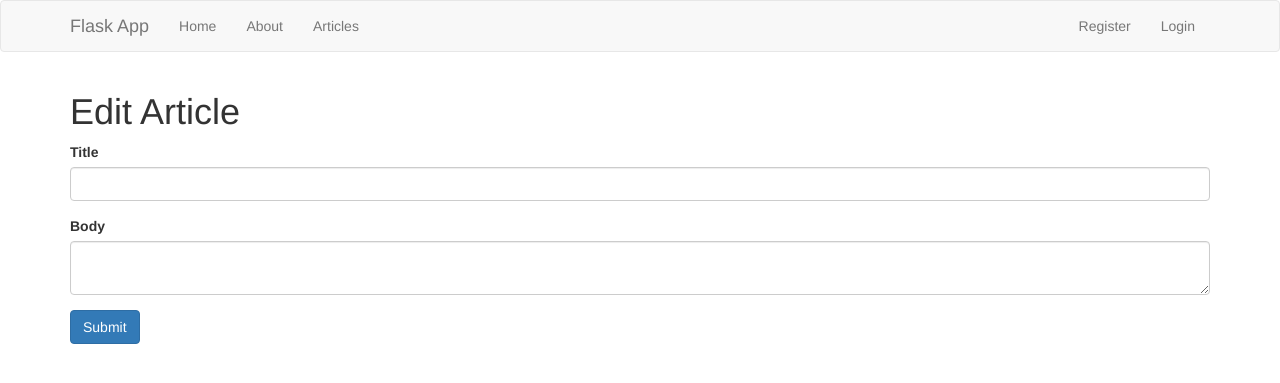
After one commit to zgallagher08/flask_app, a Flask app: template templates/edit_article.html in a window 1280 px wide. The commit adds this page. Shown: the top 383 px of the page. Run offline with Flask 2, Linux system fonts and the light colour scheme; the template is opened without the code that fills it: values that come from a table or form of the project are taken from there, others are empty; some libraries are stand-ins or nearby versions.

Commit message:
Edit and Delete Articles

```diff
--- a/app.py
+++ b/app.py
@@ -193,6 +193,56 @@ def add_article():
     return redirect(url_for('dashboard'))
   return render_template('add_article.html', form=form)
 
+# Edit Article Form
+class ArticleForm(Form):
+  title = StringField('Title', [validators.Length(min=1, max=200)])
+  body = TextAreaField('Body', [validators.Length(min=30)])
+
+# Dashboard
+app.route('/edit_article/<string:id>', methods=['GET', 'POST'])
+# @is_logged_in
+def edit_article(id):
+  cur = mysql.connection.cursor()
+
+  # Get Article by ID
+  result = cur.execute('SELECT * FROM articles WHERE id = %s', [id])
+
+  article = cur.fetchone()
+
+  form = ArticleForm(request.form)
+
+  form.title.data = article['title']
+  form.title.data = article['body']
+
+  if request.method == 'POST' and form.validate():
+    title = request.form['title']
+    body = request.form['body']
+
+    cur.execute("UPDATE articles SET title=%s, body=%S WHERE id=%s", (title, body, id))
+
+    mysql.connection.commit()
+
+    cur.close()
+
+    flash('Article created', 'success')
+    return redirect(url_for('dashboard'))
+  return render_template('edit_article.html', form=form)
+
+@app.route('/delete_article/<string:id>', methods=['POST'])
+# @is_logged_in
+def delete_article(id):
+  cur = mysql.connection.cursor()
+
+  cur.execute('DELETE FROM articles WHERE id=%s', [id])
+
+  mysql.connection.commit()
+
+  cur.close()
+
+  flash('Article Deleted', 'success')
+  return redirect(url_for('dashboard'))
+
+
 if __name__ == '__main__':
   app.secret_key='temp'
   app.run(debug=True)
--- /dev/null
+++ b/templates/edit_article.html
@@ -0,0 +1,15 @@
+{% extends 'layout.html' %}
+
+{% block body %}
+  <h1>Edit Article</h1>
+  {% from "includes/_formhelpers.html" import render_field %}
+  <form method="POST" action="">
+    <div class="form-group">
+      {{render_field(form.title, class_='form-control')}}
+    </div>
+    <div class="form-group">
+      {{render_field(form.body, class_='form-control', id='editor')}}
+    </div>
+    <p><input type="submit" class="btn btn-primary" value="Submit"></p>
+  </form>
+{% endblock %}
```
Also changed, not shown: templates/dashboard.html (+6 -1 lines).
